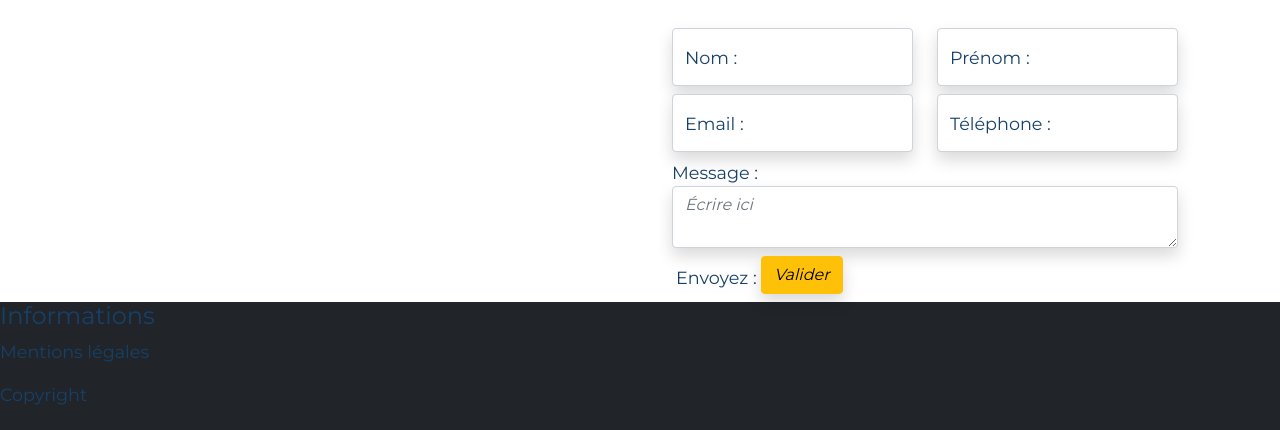
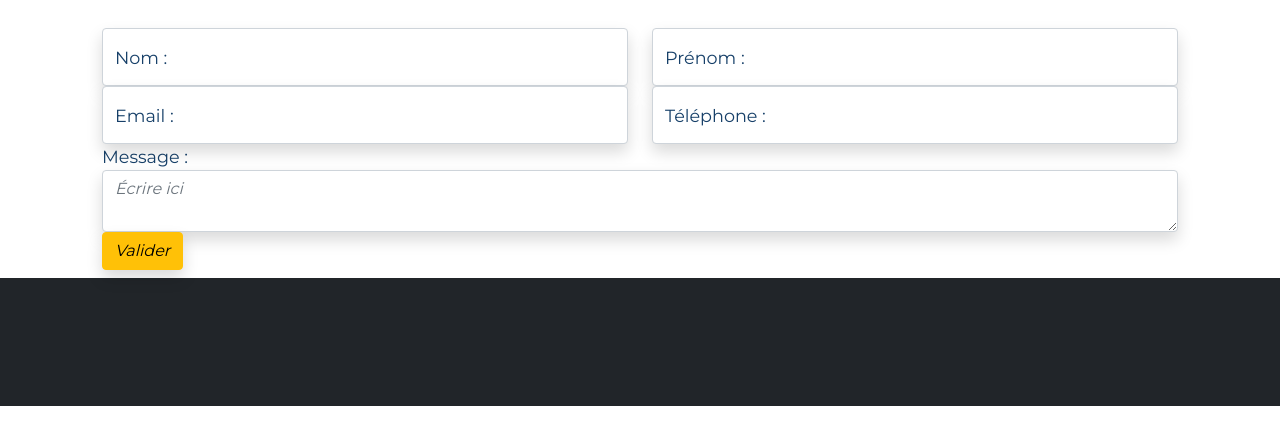
Before and after one commit to HubertCuris/Projet-2---Site-Vitrine, a plain HTML site: page index.html in a window 1280 px wide. Shown: the part 2441-2871 px from the top of the page. After the commit the page ends 2847 px from the top, so only its background shows below. Drawn offline with nearby package versions, Linux system fonts and the light colour scheme.

Commit message:
merge form

```diff
--- a/index.html
+++ b/index.html
@@ -1,5 +1,6 @@
 <!DOCTYPE html>
 <html lang="fr" dir="ltr">
+
 <head>
   <meta charset="UTF-8" />
   <meta http-equiv="X-UA-Compatible" content="IE=edge" />
@@ -18,11 +19,13 @@
   <title>Page d'accueil - Ecole 404</title>
 </head>
 <!--<body class="bg-success">-->
+
 <body>
   <header>
     <nav class="navbar navbar-expand-lg navbar-dark bg-dark fixed-top">
       <div class="container-fluid">
-          <a class="navbar-brand text-light" href="#"><span class="logoEcole">ÉCOLE</span> <span class="logo404">404</span></a>
+        <a class="navbar-brand text-light" href="#"><span class="logoEcole">ÉCOLE</span> <span
+            class="logo404">404</span></a>
         <button class="navbar-toggler text-light" type="button" data-bs-toggle="collapse"
           data-bs-target="#navbarSupportedContent" aria-controls="navbarSupportedContent" aria-expanded="false"
           aria-label="Toggle navigation">
@@ -84,13 +87,15 @@
           <div class="p-3" id="infos">
             <img src="./ecole42.jpg" alt="Des élèves devant leur ordinateur qui levent les mains" class="w-100">
             <p>
-                Fondée en 1995, l'école <span class="logo404">404</span>, forme des experts sur tout les métiers du numérique. Ceux-ci, seront capables de répondre
+              Fondée en 1995, l'école <span class="logo404">404</span>, forme des experts sur tout les métiers du
+              numérique. Ceux-ci, seront capables de répondre
               à tous les besoins des entreprises sur leur aspect digital, et seront entièrement polyvalent.
             </p>
             <p>
               L'école 404 s'interroge au quotidien sur l'évolution des métiers du web, et vous proposera
               des formations à la pointe des dernières technologies.</br>
-                Excellence, rigueur et professionnalisme sont les trois principales valeurs que vous acquerrez lors de votre passage
+              Excellence, rigueur et professionnalisme sont les trois principales valeurs que vous acquerrez lors de
+              votre passage
               au sein de cet établissement, de haut standing.</br>
               L'équipe pédagogique constitué des plus grands cadors du XXIe siècle, vous permettront un apprentissage
               dans les meilleurs conditions, ainsi que des diplômes reconnus à l'international.
@@ -99,12 +104,14 @@
               L'école 404 s’adresse à deux types d’acteurs :
             </p>
             <p>
-                Les salariés et les demandeurs d’emploi qui souhaitent parfaire leur connaissance ou assumer une reconversion
+              Les salariés et les demandeurs d’emploi qui souhaitent parfaire leur connaissance ou assumer une
+              reconversion
               professionnelle dans les meilleurs conditions.
               Les étudiants qui souhaitent avoir de vrais connaissances.
             </p>
             <p>
-                Si vous faites le bon choix de venir étudier dans notre école, je peux vous garantir que les entreprises vous dérouleront
+              Si vous faites le bon choix de venir étudier dans notre école, je peux vous garantir que les entreprises
+              vous dérouleront
               le tapis rouge en voyant votre diplôme et sa provenance. Je pense que la question, elle est vite répondue.
             </p>
           </div>
@@ -190,21 +197,16 @@
       <div class="row">
         <div class="col-sm-6">
           <adress>
-              <p><a href="tel:0123456789" title="Appeler l'école 404"><i class="fas fa-phone-alt"></i></a>01 23 45 67 89
-              </p>
-              <p><a href="mailto:contact@ecole404.com" title="Envoyer un email à l'école 404"><i
-                    class="fas fa-at"></i></a>contact@ecole404.com</p>
+            <p><a href="tel:0123456789" title="Appeler l'école 404"><i class="fas fa-phone-alt"></i></a>01 23 45 67 89</p>
+            <p><a href="mailto:contact@ecole404.com" title="Envoyer un email à l'école 404"><i class="fas fa-at"></i></a>contact@ecole404.com</p>
             <p><a
                 href="https://www.google.com/maps?rlz=1C5CHFA_enFR825FR825&sxsrf=ALeKk005Q5-tB1ozslWF31AlOjbzIJ4lbA:1614847421016&q=404+rue+des+Ecoles+paris&gs_lcp=Cgdnd3Mtd2l6EANQgypYgypgsDRoAHAAeACAAacBiAGRApIBAzAuMpgBAKABAaoBB2d3cy13aXrAAQE&uact=5&um=1&ie=UTF-8&sa=X&ved=2ahUKEwiw7vHBn5bvAhUKkxQKHUYSAu4Q_AUoAXoECAQQAw"
-                  title="Voir l'emplacement de l'école 404"><i class="fas fa-map-marker-alt"></i></a>404 Rue des Ecoles
-                75005 Paris</p>
+                title="Voir l'emplacement de l'école 404"><i class="fas fa-map-marker-alt"></i></a>404 Rue des Ecoles 75005 Paris</p>
           </adress>
           <ul class="list-unstyled">
-              <li><a href="https://facebook.com" title="Rejoignez-nous sur facebook"><i class="fab fa-facebook-f"></i></a>
-              </li>
+            <li><a href="https://facebook.com" title="Rejoignez-nous sur facebook"><i class="fab fa-facebook-f"></i></a></li>
             <li><a href="https://twitter.com" title="Suivez-nous sur twitter"><i class="fab fa-twitter"></i></a></li>
-              <li><a href="https://instagram.com" title="Suivez-nous sur instagram"><i class="fab fa-instagram"></i></a>
-              </li>
+            <li><a href="https://instagram.com" title="Suivez-nous sur instagram"><i class="fab fa-instagram"></i></a></li>
           </ul>
         </div>
         <div class="col-sm-6">
@@ -214,63 +216,46 @@
           </iframe>
         </div>
       </div>
-        <div class="row">
-          <div class="col-md-6 col-sm">
-          </div>
-          <div class="col-md-6 col-sm">
-            <div class="contactForm"> <!--Pb responsive, ne se met pas en 1 colonne ?-->
+      <div class="contactForm">
         <form class="form-horizontal mt-4">
           <div class="row mx-2">
             <div class="col-md-6">
               <div class="form-floating">
-                      <input type="nom" id="nom" class="form-control shadow fst-italic input" placeholder="Nom" aria-label="Nom"/>
+                <input type="nom" id="nom" class="form-control shadow fst-italic input" placeholder="Nom" aria-label="Nom" />
                 <label for="nom">Nom :</label>
               </div>
             </div>
             <div class="col-md-6 mt-2 mt-md-0">
               <div class="form-floating">
-                        <input type="Prénom" id="name" class="form-control shadow fst-italic input" placeholder="Prénom" aria-label="Prénom"/>
+                <input type="Prénom" id="name" class="form-control shadow fst-italic input" placeholder="Prénom" aria-label="Prénom" />
                 <label for="Pénom">Prénom :</label>
               </div>
             </div>
-                </div>
-                <div class="row mx-2 mt-2">
             <div class="col-md-6">
               <div class="form-floating">
-                      <input type="email" id="email" class="form-control shadow fst-italic" placeholder="Email" aria-label="Email"/>
+                <input type="email" id="email" class="form-control shadow fst-italic" placeholder="Email" aria-label="Email" />
                 <label for="email">Email :</label>
               </div>
             </div>
             <div class="col-md-6 mt-2 mt-md-0">
               <div class="form-floating">
-                      <input type="tel" id="tel" class="form-control shadow fst-italic" placeholder="Téléphone" aria-label="Téléphone"/>
+                <input type="tel" id="tel" class="form-control shadow fst-italic" placeholder="Téléphone" aria-label="Téléphone" />
                 <label for="tel">Téléphone :</label>
               </div>
             </div>
-                </div>
-                <div class="row mx-2 mt-2">
-                  <div class="col">
+            <div class="col-12">
               <label for="textarea">Message :</label>
               <textarea type="textarea" id="textarea" class="form-control shadow fst-italic" placeholder="Écrire ici" aria-label="Zone de texte"></textarea>
             </div>
-                </div>
-                  <div class="col mx-4 mt-2">
-                    <label for="submit">Envoyez :</label>
-                    <button type="submit" id="submit" class="btn btn-warning shadow mb-2 fst-italic" aria-label="Valider">Valider </button>
+            <div class="col-12">
+              <button type="submit" id="submit" class="btn btn-warning shadow mb-2 fst-italic" aria-label="Valider">Valider</button>
             </div>
           </div>
         </form>
       </div>
     </div>
-        </div>
-      </div>
   </section>
   <footer class="bg-dark" style="height: 8rem;">
-
-      <!--Why it isn't in footer ?-->
-      <h4>Informations</h4>
-      <p>Mentions légales</p>
-      <p>Copyright</p>
   </footer>
   <script src="https://cdn.jsdelivr.net/npm/bootstrap@5.0.0-beta2/dist/js/bootstrap.bundle.min.js"
     integrity="sha384-b5kHyXgcpbZJO/tY9Ul7kGkf1S0CWuKcCD38l8YkeH8z8QjE0GmW1gYU5S9FOnJ0"
--- a/style.css
+++ b/style.css
@@ -23,7 +23,7 @@
 }
 .logo404{
     color: #F5420A;
-  /*font-family: 'Inconsolata', monospace; */
+    /*font-family: 'Inconsolata', monospace; */
     font-weight: bold;
     font-size: 120%;
 }
```
Lines whose indentation alone changed are shown as unchanged.
